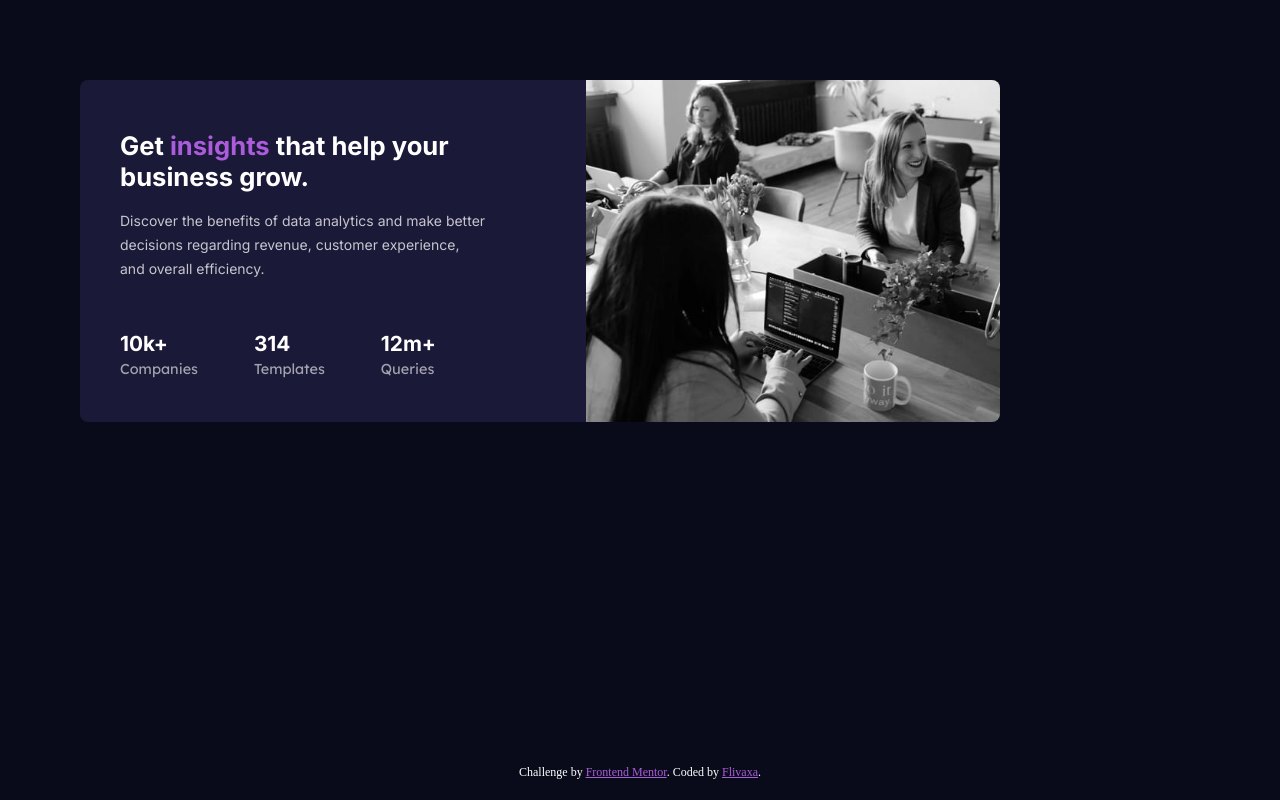
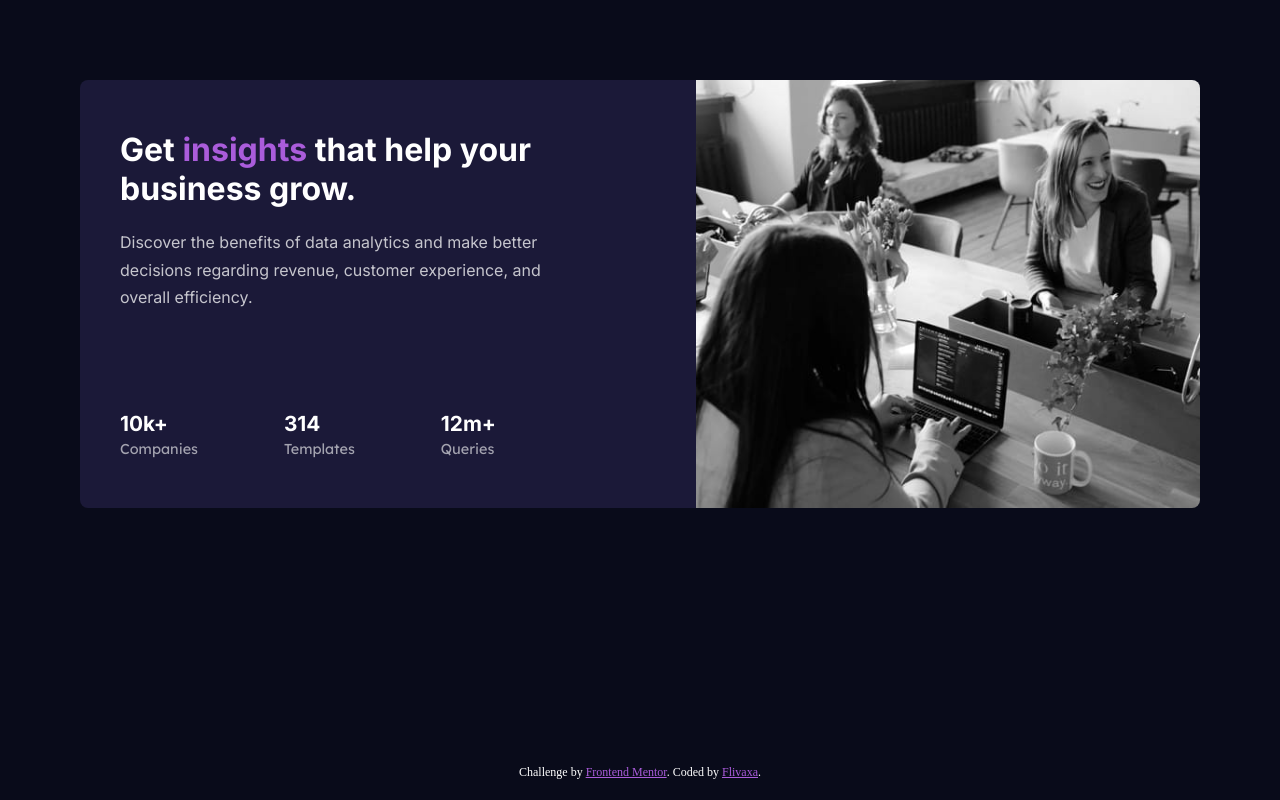
Before and after one commit to Flivaxa/Front-End-Mentor-newbie-cha-5, a plain HTML site: page index.html in a window 1280 px wide. Drawn offline with Linux system fonts and the light colour scheme.

Commit message:
modified css for mentor

```diff
--- a/CSS/main.css
+++ b/CSS/main.css
@@ -93,13 +93,19 @@ body {
 @media (min-width: 992px) {
     .container main {
         display: flex;
-        max-width: 920px;
-        max-height: 342px;
+        /* max-width: 920px;
+        max-height: 342px; */
     }
     .container main .content {
-        padding: 50px 100px 50px 40px;
+        padding: 50px 150px 50px 40px;
         text-align: left;
         border-radius: 8px 0 0 8px;
+    }
+    .container main .content h1 {
+        font-size: 2rem;
+    }
+    .container main .content p {
+        font-size: 1rem;
     }
     .container main img.mobile {
         display: none;
@@ -114,6 +120,7 @@ body {
         display: flex;
         justify-content: space-between;
         padding-right: 50px;
+        padding-top: 50px;
     }
 }
 .container main .content .info > div  {
```
